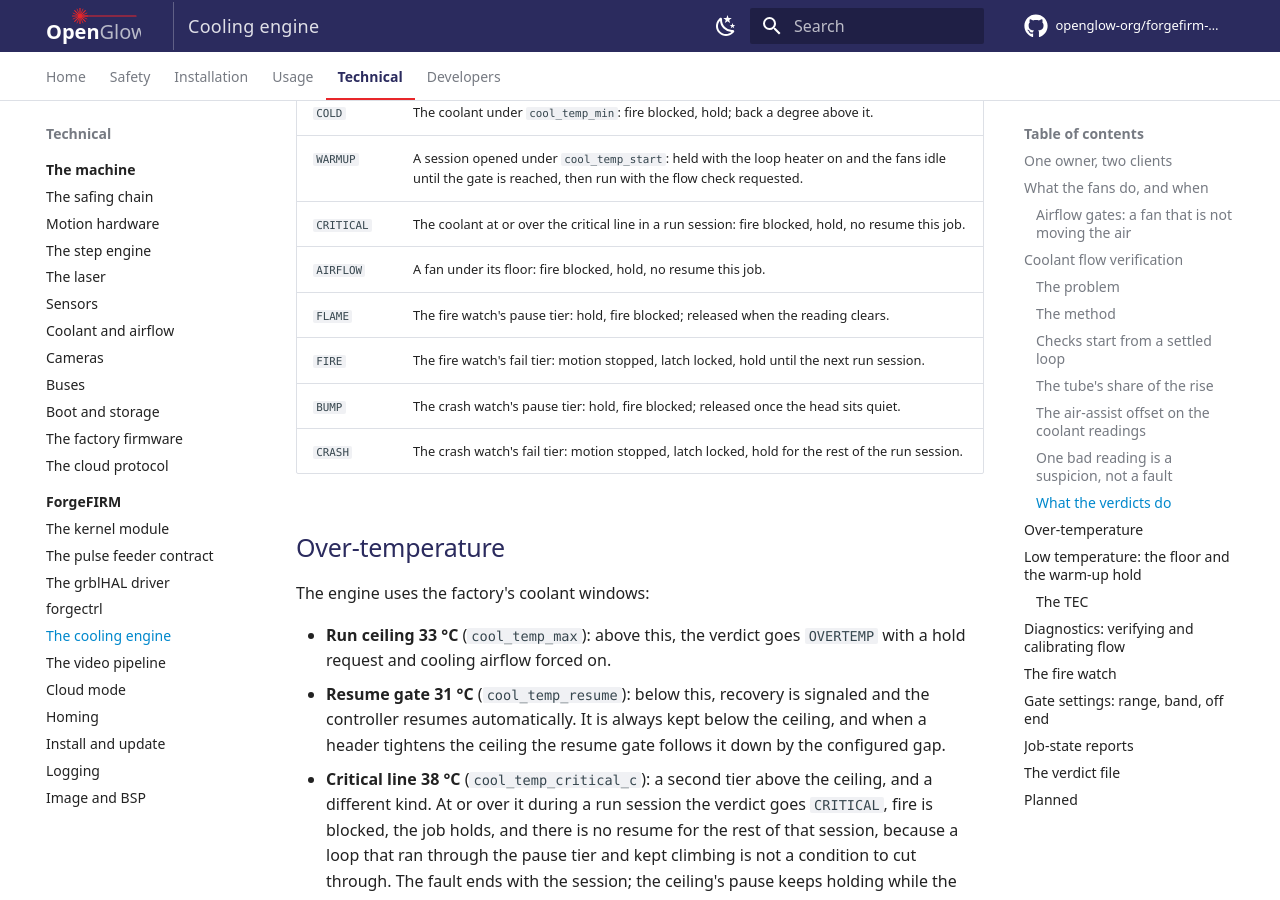
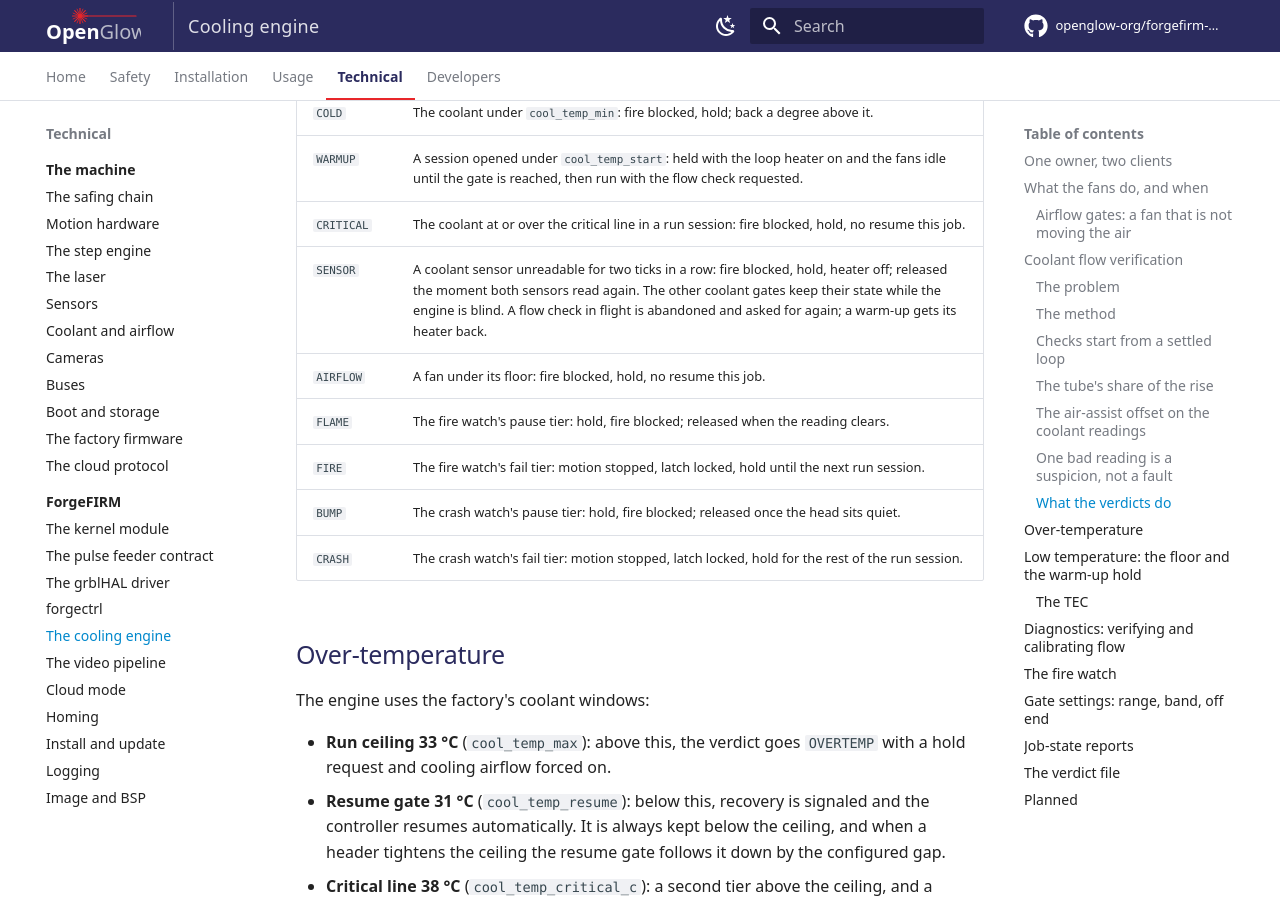
Before and after one commit to openglow-org/forgefirm-docs, an MkDocs documentation site: the page built from docs/technical/forgefirm/cooling-engine.md, in a window 1280 px wide and 900 px high, scrolled down 6901 px. Built offline with MkDocs 1.6.1 and Material for MkDocs 9.7.7, drawn with Linux system fonts in a browser that asks for light colours; comment, search, counter and statistics services are not loaded.

Commit message:
cooling: the SENSOR verdict for a coolant sensor that cannot be read

```diff
--- a/docs/technical/forgefirm/cooling-engine.md
+++ b/docs/technical/forgefirm/cooling-engine.md
@@ -298,6 +298,7 @@ and it clears on its own.
 | `COLD` | The coolant under `cool_temp_min`: fire blocked, hold; back a degree above it. |
 | `WARMUP` | A session opened under `cool_temp_start`: held with the loop heater on and the fans idle until the gate is reached, then run with the flow check requested. |
 | `CRITICAL` | The coolant at or over the critical line in a run session: fire blocked, hold, no resume this job. |
+| `SENSOR` | A coolant sensor unreadable for two ticks in a row: fire blocked, hold, heater off; released the moment both sensors read again. The other coolant gates keep their state while the engine is blind. A flow check in flight is abandoned and asked for again; a warm-up gets its heater back. |
 | `AIRFLOW` | A fan under its floor: fire blocked, hold, no resume this job. |
 | `FLAME` | The fire watch's pause tier: hold, fire blocked; released when the reading clears. |
 | `FIRE` | The fire watch's fail tier: motion stopped, latch locked, hold until the next run session. |
@@ -616,11 +617,11 @@ plus rename) at ~1 Hz and on every verdict change:
   `true`, `false`). The publisher never writes a document longer than its
   buffer.
 - `verdict` is one of `OK`, `SUSPECT`, `FAULT`, `OVERTEMP`, `COLD`,
-  `WARMUP`, `CRITICAL`, `AIRFLOW`, `FLAME`, `FIRE`, `BUMP`, `CRASH`
+  `WARMUP`, `CRITICAL`, `SENSOR`, `AIRFLOW`, `FLAME`, `FIRE`, `BUMP`, `CRASH`
   ([What the verdicts do](#what-the-verdicts-do)). `hold=true` asks the
   active controller for a feed hold; `resume_ok=true` signals recovery
   (auto-resume is the controller's call). `OVERTEMP`, `COLD`, `WARMUP`,
-  `FLAME`, and `BUMP` are pause tiers. `CRITICAL`, `AIRFLOW`, `CRASH`, and
+  `SENSOR`, `FLAME`, and `BUMP` are pause tiers. `CRITICAL`, `AIRFLOW`, `CRASH`, and
   `FIRE` are the fail tier: they hold for the rest of the run session and
   never offer a resume in it; `CRITICAL`, `AIRFLOW`, and `CRASH` end with
   the session (the ceiling's pause tier keeps holding while the loop is
```
Also changed, not shown: docs/usage/cooling-and-fans.md (+1 -0 lines), docs/usage/troubleshooting.md (+1 -0 lines).
